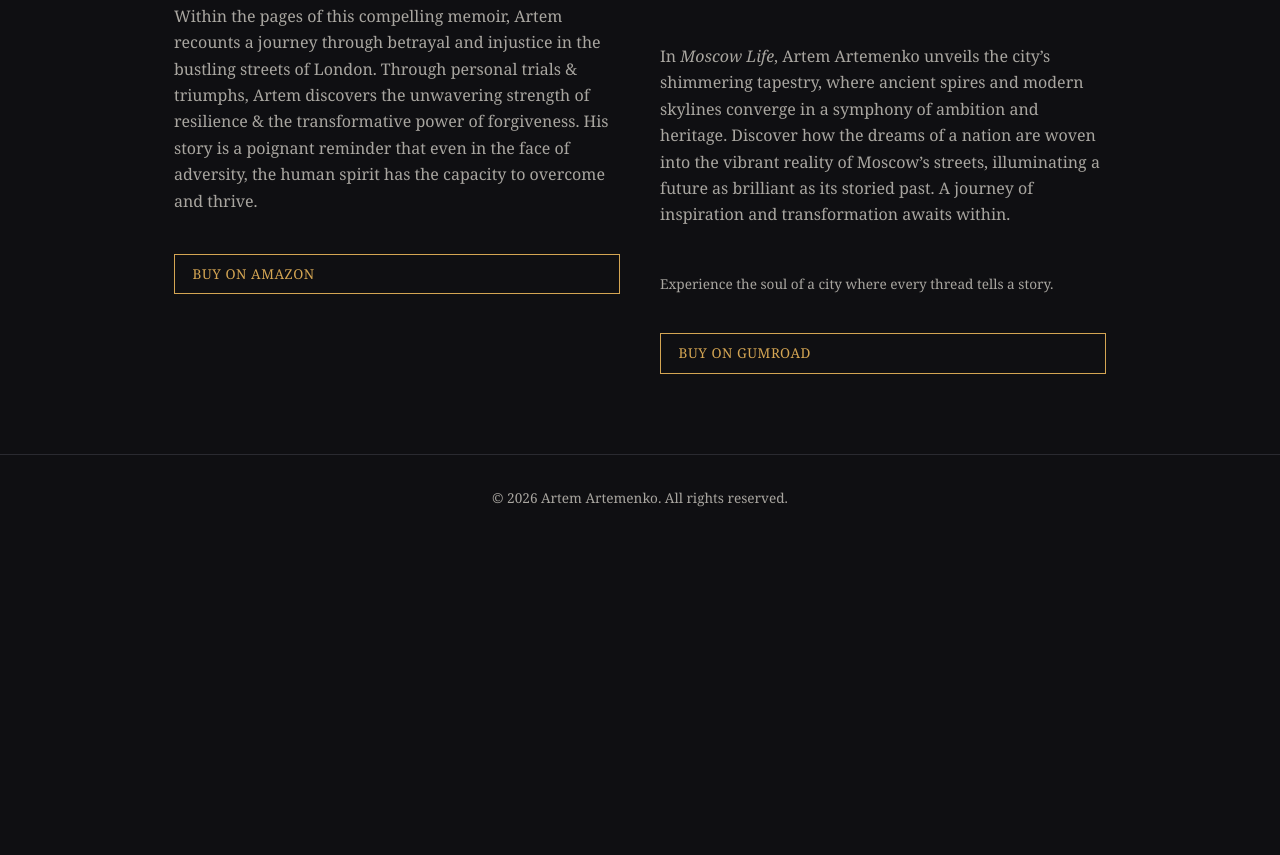
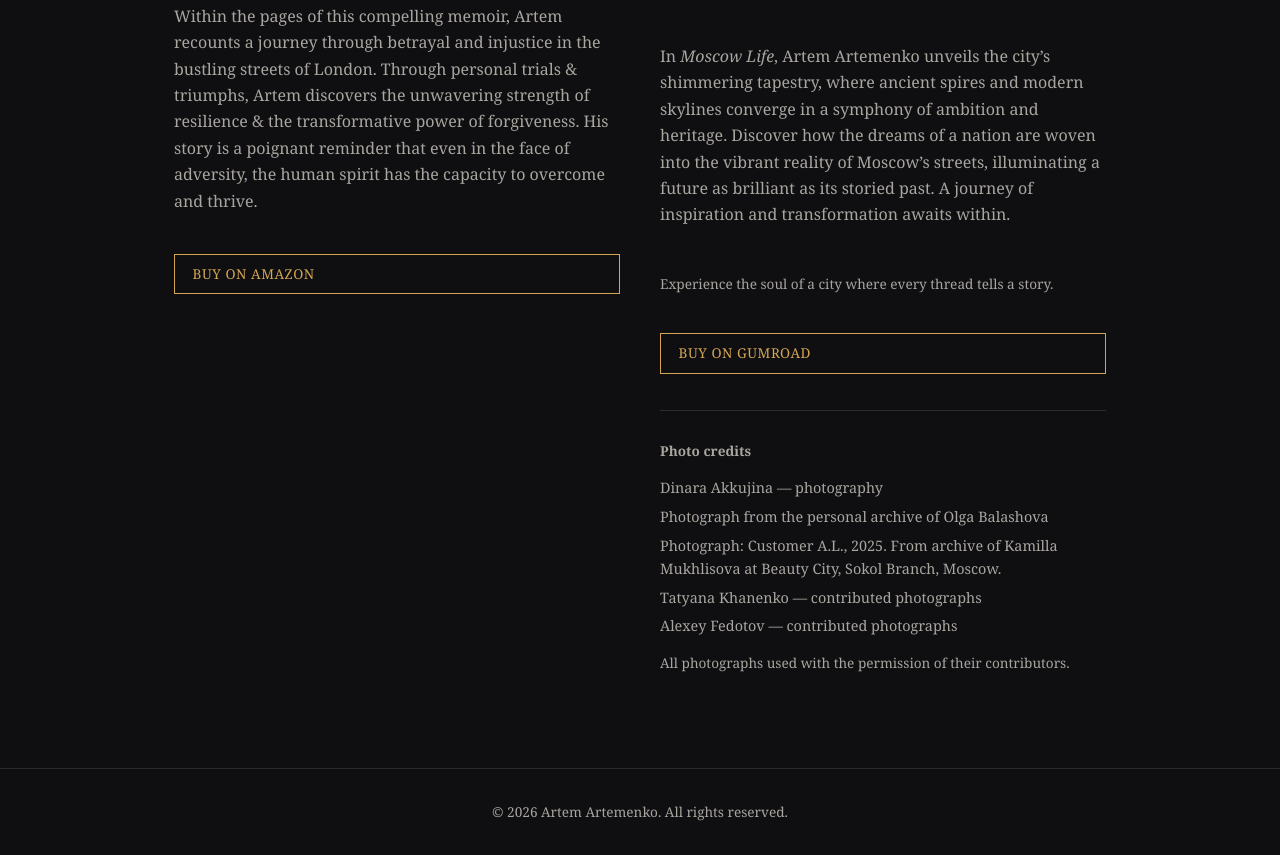
Before and after one commit to artspill78/artemartemenko.com, a plain HTML site: page books.html in a window 1280 px wide. Shown: the part 800-1655 px from the top of the page. Before the commit the page ends 1341 px from the top, so only its background shows below. Drawn offline with Linux system fonts and the light colour scheme.

Commit message:
Add photo credits section for Moscow Life contributors
Co-Authored-By: Claude Sonnet 5 <noreply@anthropic.com>
Claude-Session: https://claude.ai/code/session_01GuGBDxm8p5siNhNEdckXEH

```diff
--- a/books.html
+++ b/books.html
@@ -43,6 +43,18 @@
         <p class="blurb">In <em>Moscow Life</em>, Artem Artemenko unveils the city&rsquo;s shimmering tapestry, where ancient spires and modern skylines converge in a symphony of ambition and heritage. Discover how the dreams of a nation are woven into the vibrant reality of Moscow&rsquo;s streets, illuminating a future as brilliant as its storied past. A journey of inspiration and transformation awaits within.</p>
         <p class="meta">Experience the soul of a city where every thread tells a story.</p>
         <a class="cta" href="https://artemart7.gumroad.com/l/MoscowLife" target="_blank" rel="noopener">Buy on Gumroad</a>
+
+        <div class="credits">
+          <p class="meta"><strong>Photo credits</strong></p>
+          <ul class="credits-list">
+            <li>Dinara Akkujina &mdash; photography</li>
+            <li>Photograph from the personal archive of Olga Balashova</li>
+            <li>Photograph: Customer A.L., 2025. From archive of Kamilla Mukhlisova at Beauty City, Sokol Branch, Moscow.</li>
+            <li>Tatyana Khanenko &mdash; contributed photographs</li>
+            <li>Alexey Fedotov &mdash; contributed photographs</li>
+          </ul>
+          <p class="meta">All photographs used with the permission of their contributors.</p>
+        </div>
       </div>
 
     </div>
--- a/css/style.css
+++ b/css/style.css
@@ -204,3 +204,21 @@ footer.site-footer {
 address {
   font-style: normal;
 }
+
+.credits {
+  margin-top: 1.25rem;
+  padding-top: 1rem;
+  border-top: 1px solid var(--border);
+}
+
+.credits-list {
+  list-style: none;
+  margin: 0.5rem 0;
+  padding: 0;
+  color: var(--text-dim);
+  font-size: 0.9rem;
+}
+
+.credits-list li {
+  margin-bottom: 0.3rem;
+}
```
